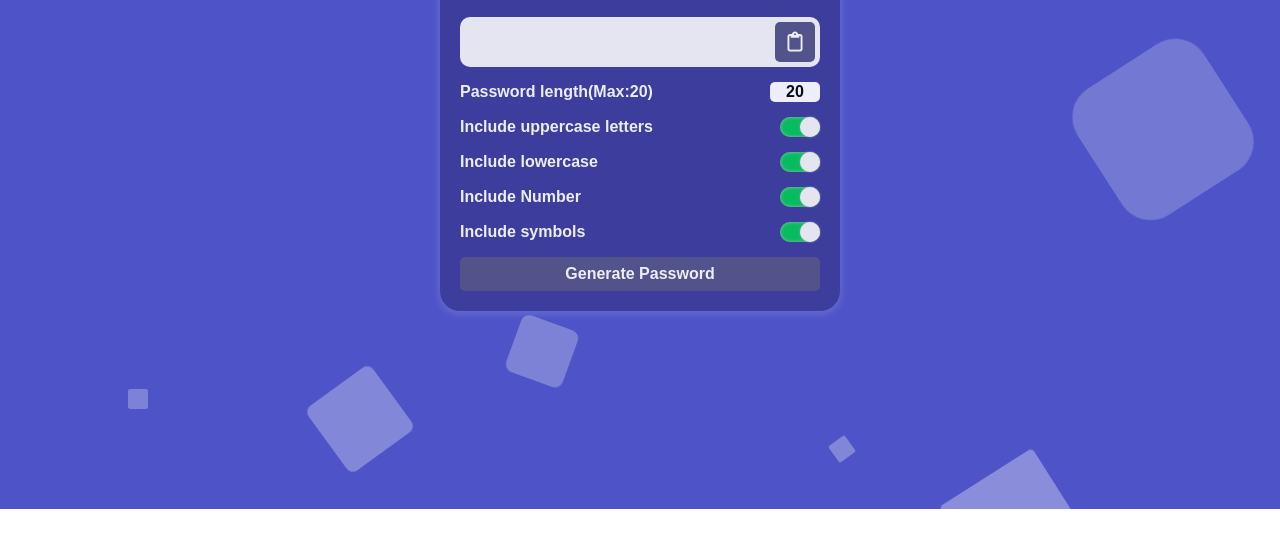
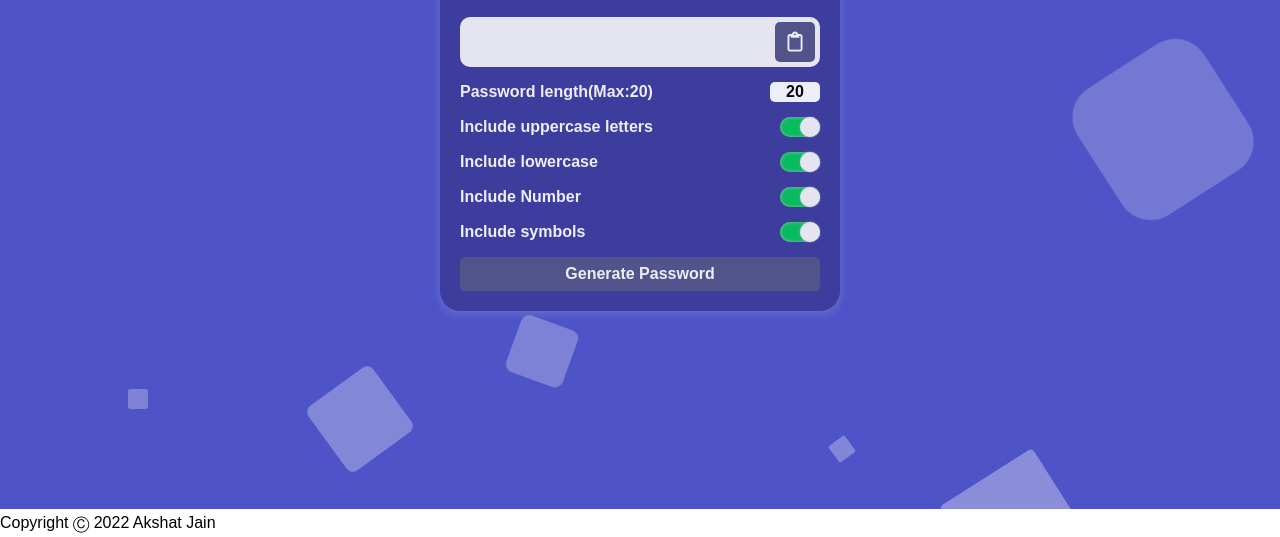
Before and after one commit to Akshat2Jain/Password_Generator_animated_bg, a plain HTML site: page index.html in a window 1280 px wide. Shown: the part 291-828 px from the top of the page. Drawn offline with Linux system fonts and the light colour scheme; a web font is replaced by a local one.

Commit message:
Update index.html

```diff
--- a/index.html
+++ b/index.html
@@ -74,6 +74,13 @@
         <li></li>
       </ul>
     </div>
+    <footer>
+      <div class="footer-container">
+        <div class="copyright">
+          <p>Copyright Ⓒ 2022 Akshat Jain</p>
+        </div>
+      </div>
+    </footer>
   </body>
   <script src="script.js"></script>
 </html>
```
